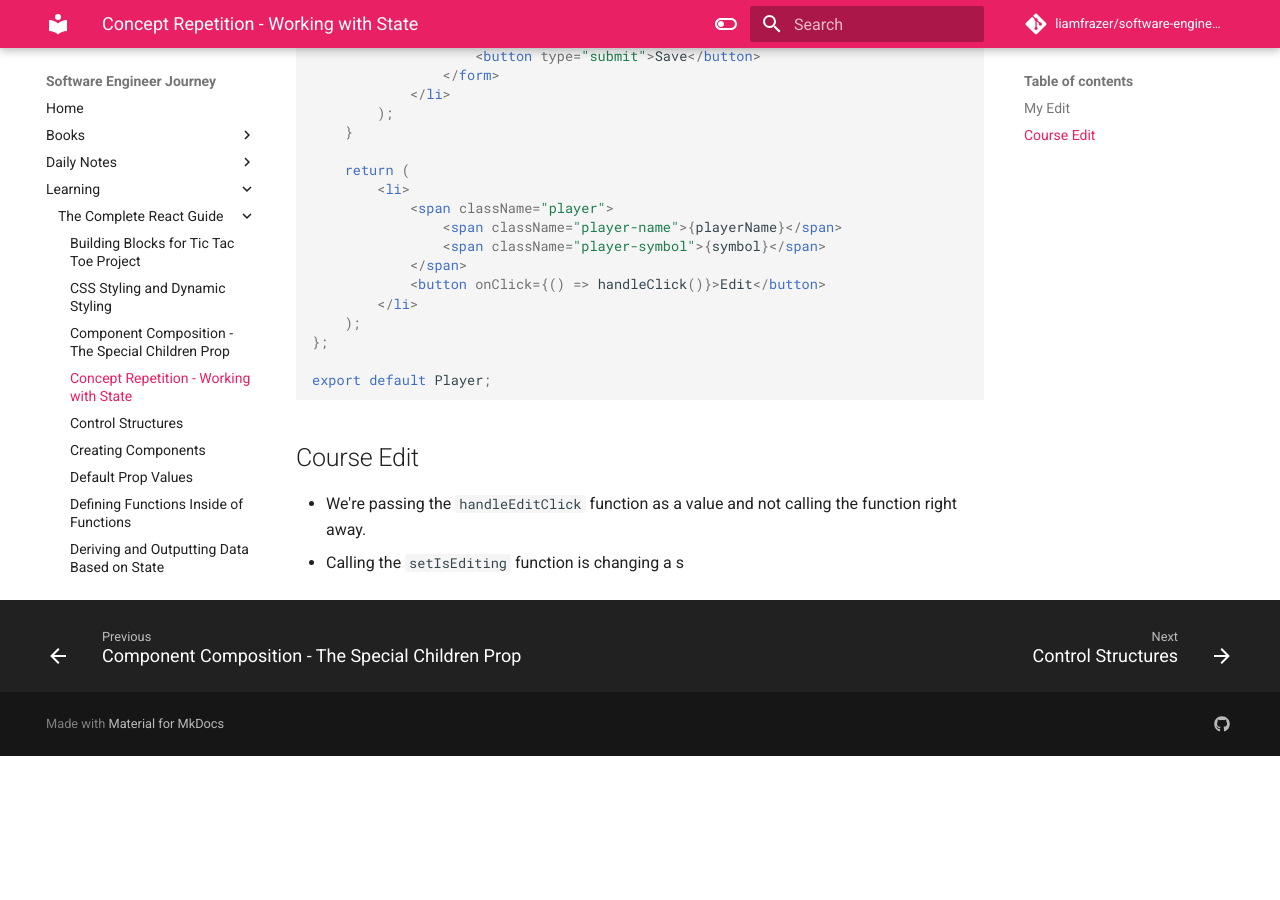
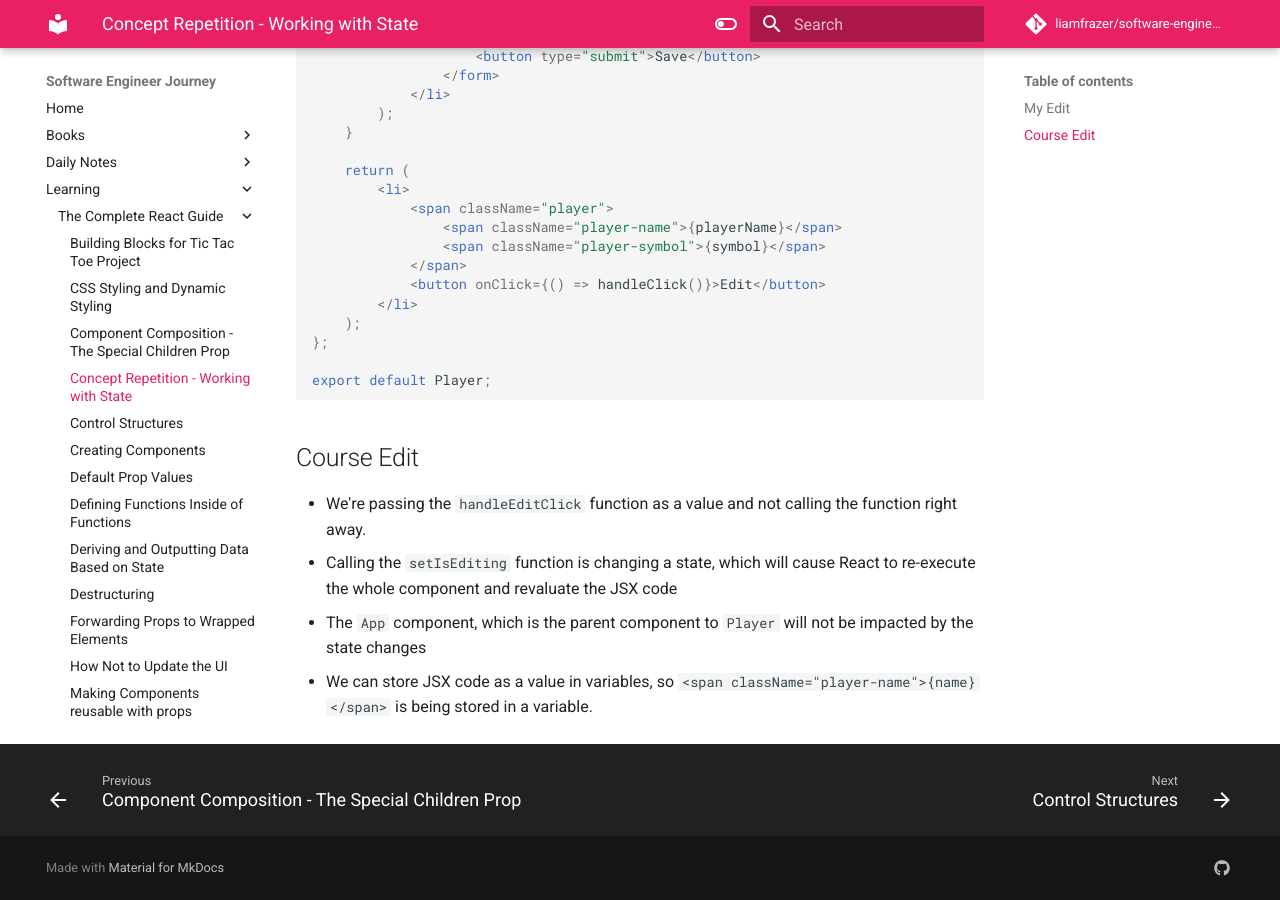
Before and after one commit to liamfrazer/software-engineer-journey, an MkDocs documentation site: the page built from docs/Learning/The Complete React Guide/Concept Repetition - Working with State.md, in a window 1280 px wide and 900 px high, scrolled down 1169 px. Built offline with MkDocs 1.6.1 and Material for MkDocs 9.7.7, drawn with Linux system fonts in a browser that asks for light colours; comment, search, counter and statistics services are not loaded; before the commit the page ends 1925 px from its top, so only the background shows below that.

Commit message:
vault backup: 2023-12-23 13:24:27

```diff
--- a/docs/Learning/The Complete React Guide/Concept Repetition - Working with State.md
+++ b/docs/Learning/The Complete React Guide/Concept Repetition - Working with State.md
@@ -83,4 +83,6 @@
 
 ## Course Edit
 * We're passing the `handleEditClick` function as a value and not calling the function right away.
-* Calling the `setIsEditing` function is changing a s
+* Calling the `setIsEditing` function is changing a state, which will cause React to re-execute the whole component and revaluate the JSX code
+* The `App` component, which is the parent component to `Player` will not be impacted by the state changes
+* We can store JSX code as a value in variables, so `<span className="player-name">{name}</span>` is being stored in a variable.
```
